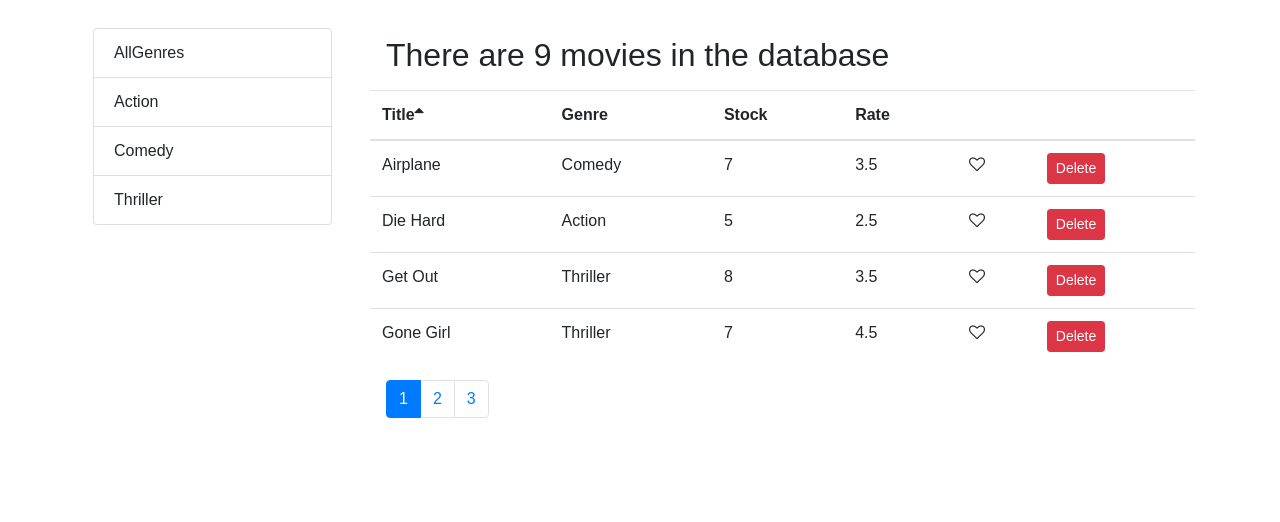
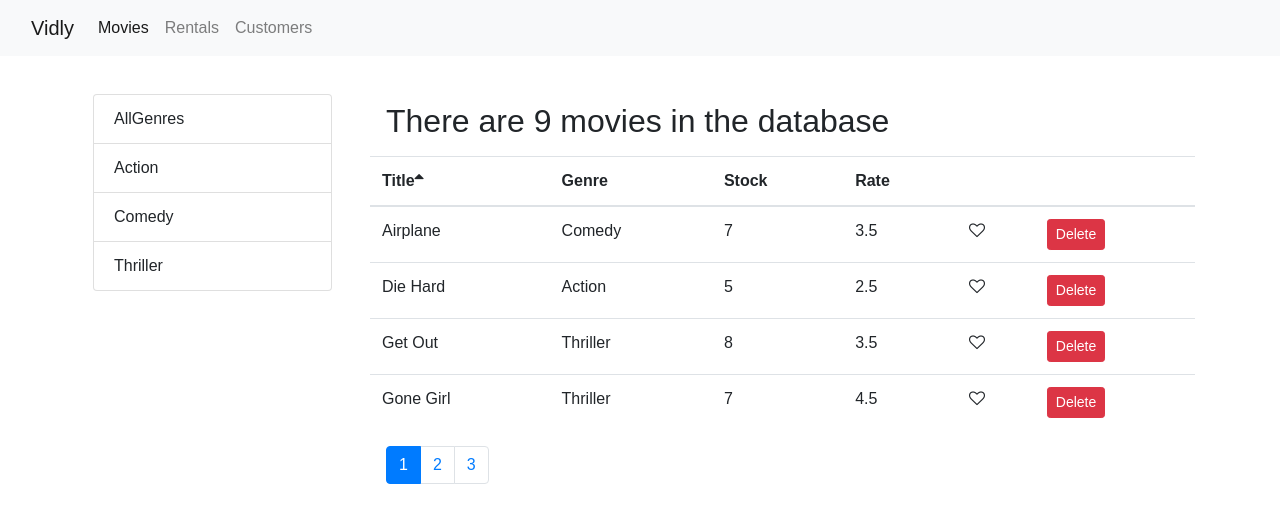
Before and after one commit to rahulharlalka/Learning_react2, a React (Create React App) app: page /movies in a window 1280 px wide. Shown: the top 522 px of the page. Built offline with nearby package versions, Linux system fonts and the light colour scheme.

Commit message:
navbar component added

```diff
--- a/src/App.js
+++ b/src/App.js
@@ -4,9 +4,12 @@
 import Rentals from "./components/Rentals";
 import NotFound from "./components/NotFound.jsx";
 import { Route, Redirect, Switch } from "react-router-dom";
+import NavBar from "./components/NavBar.jsx";
 
 function App() {
   return (
+    <React.Fragment>
+      <NavBar />
       <main className="container">
         <Switch>
           <Route path="/movies" component={Movies}></Route>
@@ -17,6 +20,7 @@
           <Redirect to="/not-found" />
         </Switch>
       </main>
+    </React.Fragment>
   );
 }
 
--- /dev/null
+++ b/src/components/NavBar.jsx
@@ -0,0 +1,46 @@
+import React, { Component } from "react";
+import { Link, NavLink } from "react-router-dom";
+
+const Navbar = () => {
+  return (
+    <nav className="navbar navbar-expand-lg navbar-light bg-light">
+      <div className="container-fluid">
+        <Link className="navbar-brand" to="/">
+          Vidly
+        </Link>
+        <button
+          className="navbar-toggler"
+          type="button"
+          data-bs-toggle="collapse"
+          data-bs-target="#navbarNav"
+          aria-controls="navbarNav"
+          aria-expanded="false"
+          aria-label="Toggle navigation"
+        >
+          <span className="navbar-toggler-icon"></span>
+        </button>
+        <div className="collapse navbar-collapse" id="navbarNav">
+          <ul className="navbar-nav">
+            <li className="nav-item">
+              <NavLink className="nav-link" aria-current="page" to="/movies">
+                Movies
+              </NavLink>
+            </li>
+            <li className="nav-item">
+              <NavLink className="nav-link" to="/rentals">
+                Rentals
+              </NavLink>
+            </li>
+            <li className="nav-item">
+              <NavLink className="nav-link" to="/customers">
+                Customers
+              </NavLink>
+            </li>
+          </ul>
+        </div>
+      </div>
+    </nav>
+  );
+};
+
+export default Navbar;
--- a/src/index.css
+++ b/src/index.css
@@ -1,7 +1,11 @@
 body {
   margin: 0;
-  padding: 20px 0 0 0;
+  padding: 0 0 0 0;
   font-family: sans-serif;
+}
+
+.navbar {
+  margin-bottom: 30px;
 }
 
 .clickable {
```
Also changed, not shown: 1 other file (tests, documents, lock files or other folders). Lines whose indentation alone changed are shown as unchanged.
